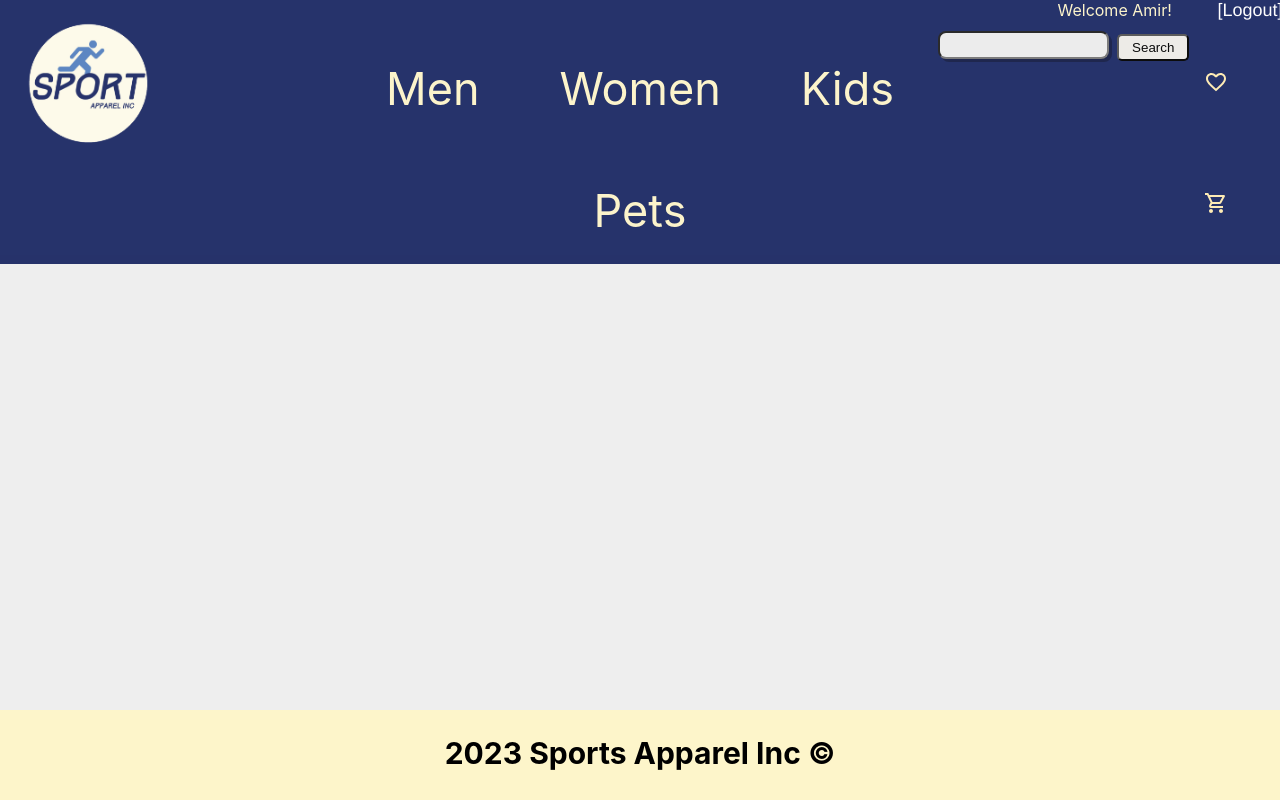
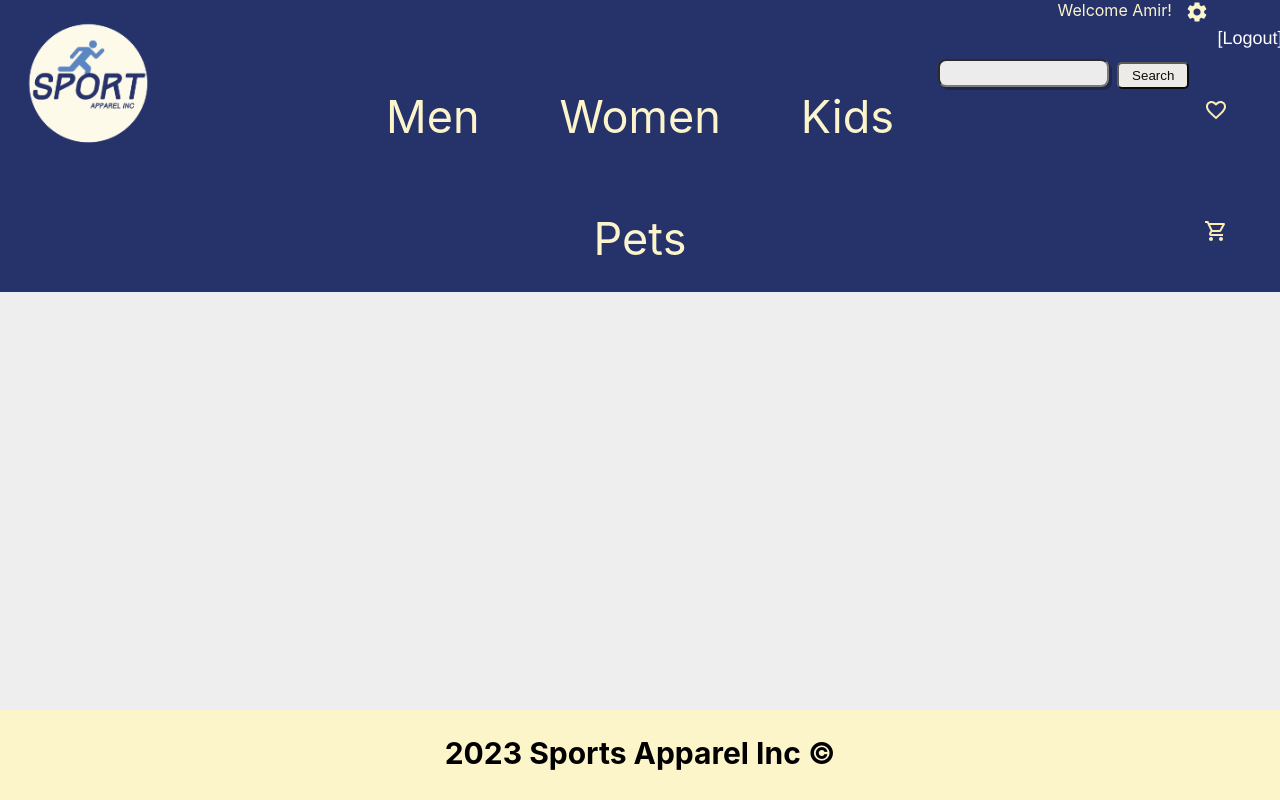
Before and after one commit to justwillj/Sports-Apparel, a React (Create React App) app: page /wishlist in a window 1280 px wide. Built offline with nearby package versions, Linux system fonts and the light colour scheme.

Commit message:
Added the modal back

```diff
--- a/src/components/header/Header.js
+++ b/src/components/header/Header.js
@@ -116,6 +116,7 @@ const Header = ({ user, setUser,email,setEmail,logout,addErrorLog }) => {
                 {sessionStorage.getItem("email") === ""? <a className="loginButton" onClick={()=> setModalOn(true)}>[Login]</a>: (
               <div>
                 <span className='login-name'>Welcome Amir!</span>
+                <SideNavBar></SideNavBar>
                 <a className="loginButton" onClick={logoutButton}>[Logout]</a>
               </div>
             ) }
```
